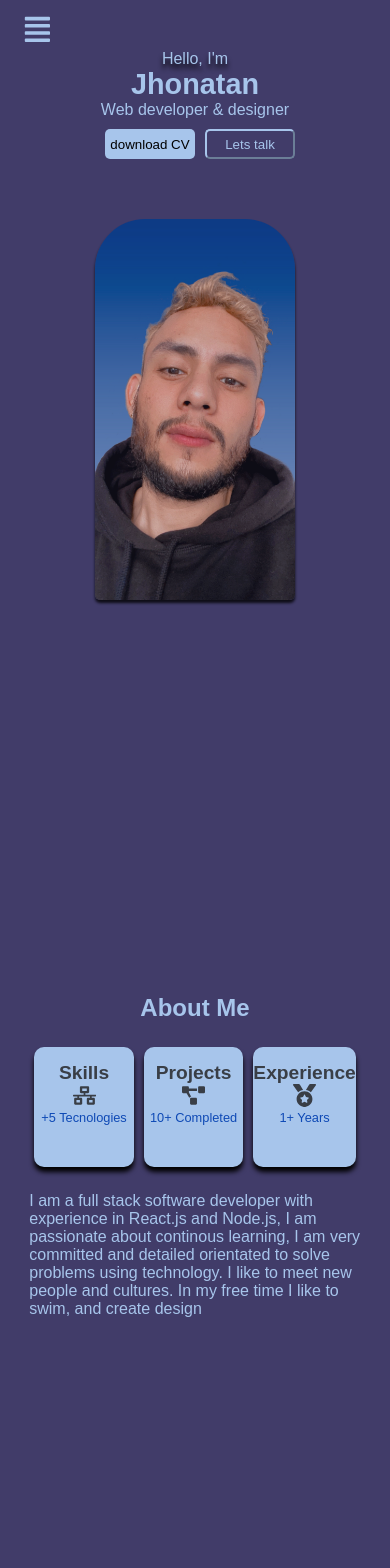
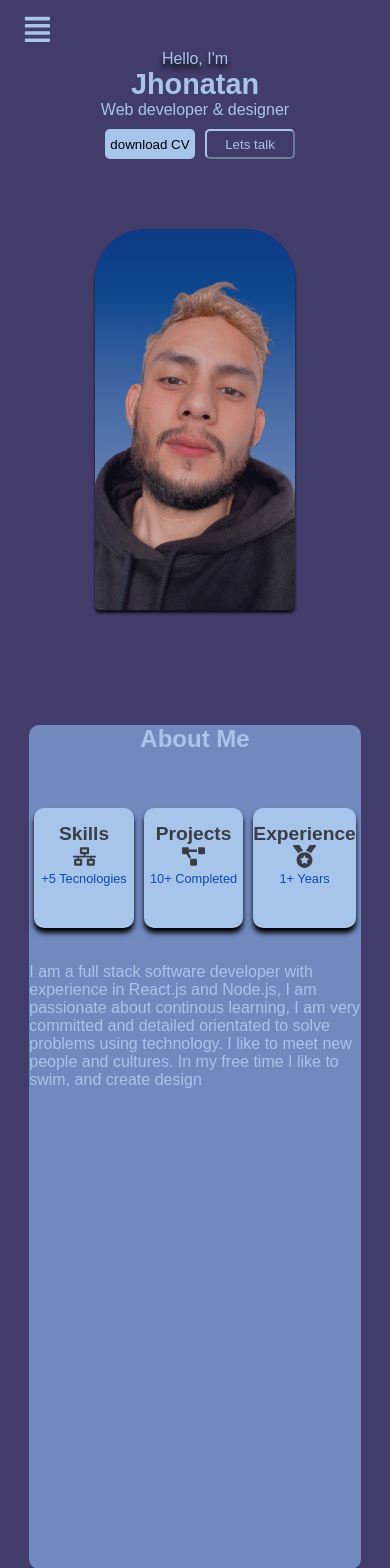
Before and after one commit to jonathanedd/Portafolio, a React (Create React App) app: page / in a window 390 px wide. Shown: the top 1568 px of the page. Built offline with nearby package versions, Linux system fonts and the light colour scheme.

Commit message:
Fixed media query for profile pic box

```diff
--- a/src/styles/AboutMe.styles.js
+++ b/src/styles/AboutMe.styles.js
@@ -1,7 +1,7 @@
 import styled from "styled-components";
 
 export const Container = styled.div`
-  /* background-color: #7189bf; */
+  background-color: #7189bf;
 
   width: 85%;
   /* display: flex; */
@@ -14,10 +14,11 @@ export const Container = styled.div`
 export const Tittle = styled.h1`
   font-size: 1.5rem;
   color: #a7c5eb;
-  padding-top: 100px;
+  padding-top: 60px;
 
   @media only screen and (max-width: 600px) {
-    margin-bottom: 20px;
+    padding-top: 0;
+    margin-bottom: 50px;
   }
 `;
 
@@ -77,5 +78,6 @@ export const Paragraph = styled.p`
   @media only screen and (max-width: 600px) {
     width: 350px;
     margin-left: 0;
+    margin-top: 30px;
   }
 `;
--- a/src/styles/home.css
+++ b/src/styles/home.css
@@ -12,6 +12,12 @@ margin: 0;
 
 
 
+}
+
+@media only screen and (max-width: 600px){
+  .home-box{
+    height: 80vh;
+  }
 }
 
 .hi-animation{
@@ -120,5 +126,8 @@ width: 90px;
   @media only screen and (max-width: 600px){
     .profile-pic{
       width: 200px;
+      margin-top: 60px ;
+      padding-bottom: 0;
+      margin-bottom: 0;
     }
   }
```
